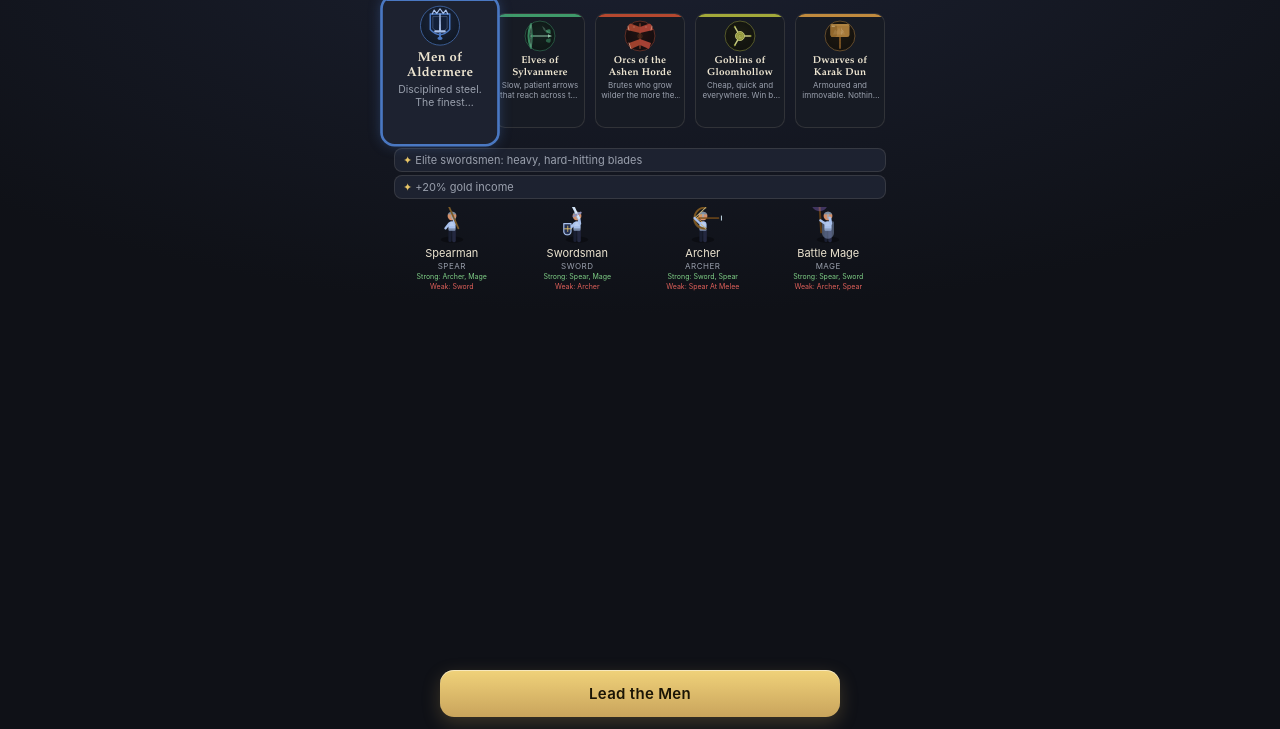
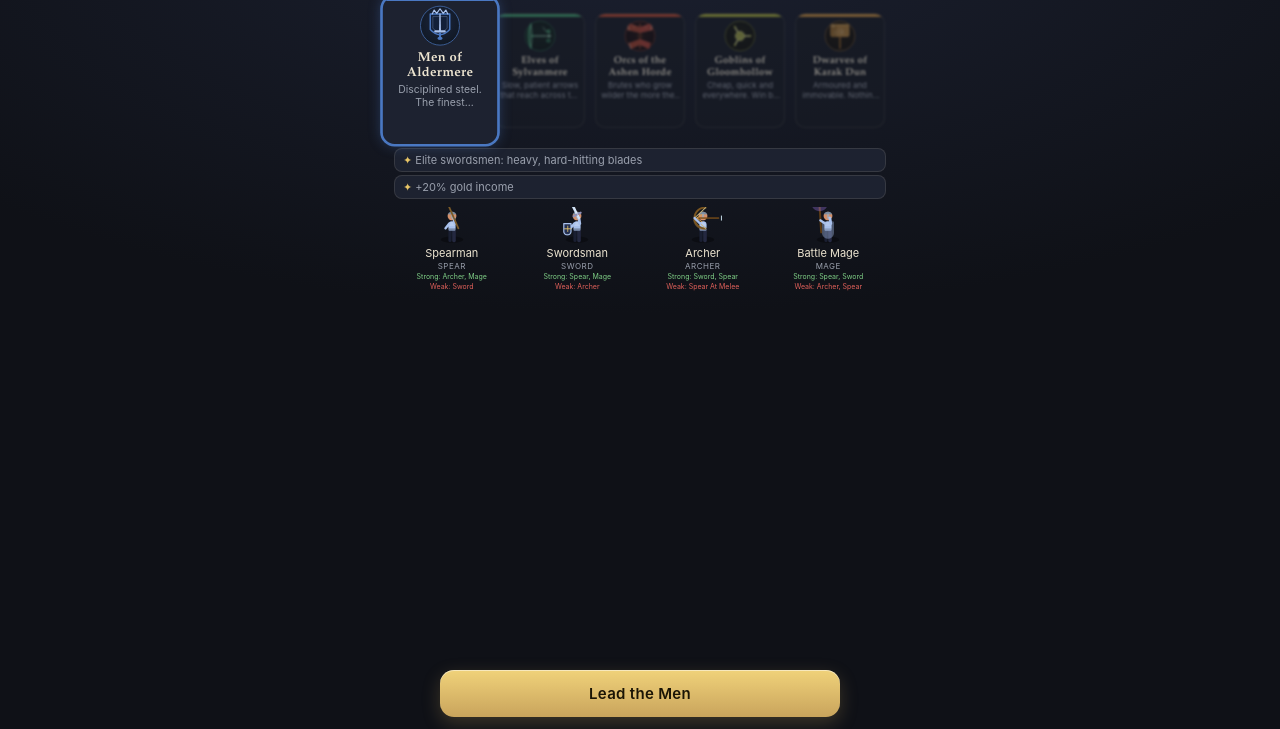
Before and after one commit to jchan28714-prog/bannerfall, a website: page www/index.html in a window 1280 px wide. Both pictures are taken after a click on the button "New Game". Shown: the part 71-800 px from the top of the page. Drawn offline with Linux system fonts and the light colour scheme.

Commit message:
Blur and dim non-selected faction cards
Co-Authored-By: Claude Opus 4.6 <noreply@anthropic.com>

```diff
--- a/www/css/style.css
+++ b/www/css/style.css
@@ -96,6 +96,7 @@ h1, h2, h3 { font-family: var(--serif); font-weight: 600; margin: 0; letter-spac
   position: relative;
 }
 .ccard::before { content: ""; position: absolute; left: 0; top: 0; right: 0; height: 3px; background: var(--c); border-radius: 9px 9px 0 0; }
+.ccard:not(.sel) { filter: blur(1px); opacity: 0.55; }
 .ccard.sel { border-color: var(--c); background: var(--panel2); box-shadow: 0 0 0 1px var(--c), 0 0 10px color-mix(in srgb, var(--c) 40%, transparent); transform: scale(1.3); z-index: 2; }
 .ccard-icon {
   width: 32px; height: 32px;
```
